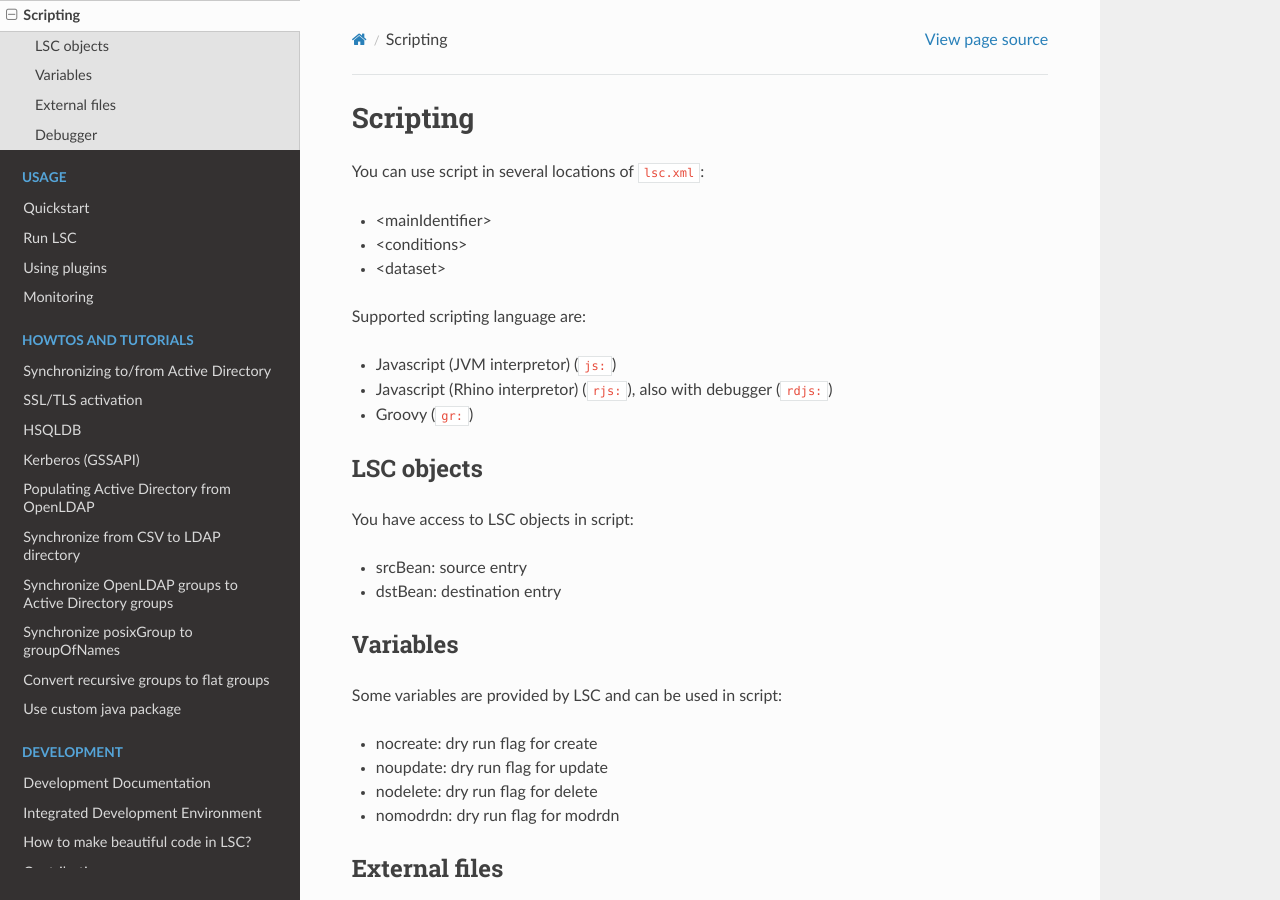
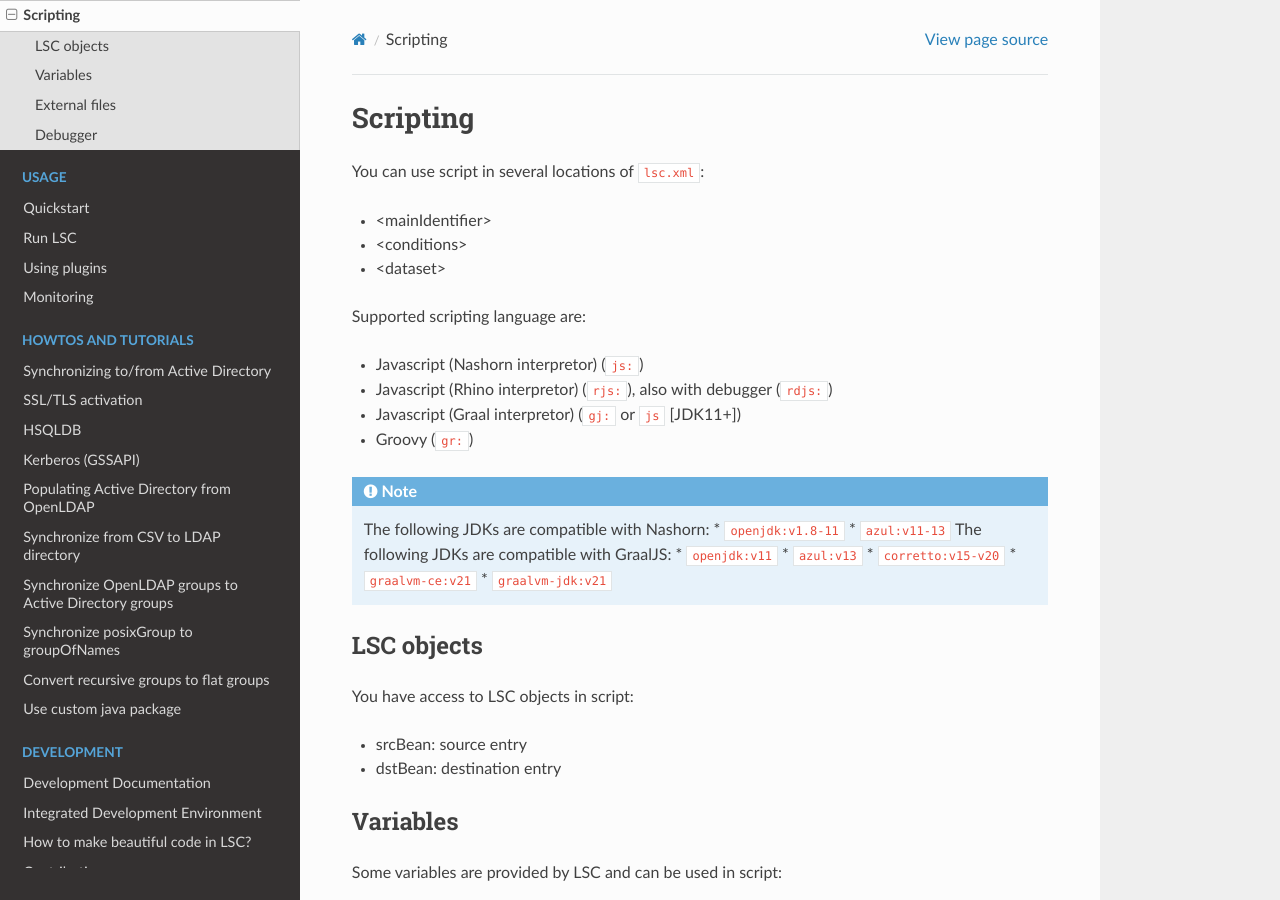
Before and after one commit to lsc-project/documentation, a Sphinx documentation site: the page built from source/scripting.rst, in a window 1280 px wide and 900 px high. Built offline with Sphinx 7.4.7 and the Read the Docs theme 2.0.0, drawn with Linux system fonts in a browser that asks for light colours.

Commit message:
Graal JS interpreter documentation  - Adding list of compatible JDKs for Graal JS interpreter.  - Clarifying JDK versioning for Nashorn.

```diff
--- a/source/scripting.rst
+++ b/source/scripting.rst
@@ -10,9 +10,21 @@
 
 Supported scripting language are:
 
-* Javascript (JVM interpretor) (``js:``)
+* Javascript (Nashorn interpretor) (``js:``)
 * Javascript (Rhino interpretor) (``rjs:``), also with debugger (``rdjs:``)
+* Javascript (Graal interpretor) (``gj:`` or ``js`` [JDK11+])
 * Groovy (``gr:``)
+
+.. note::
+   The following JDKs are compatible with Nashorn:
+   * ``openjdk:v1.8-11``
+   * ``azul:v11-13``
+   The following JDKs are compatible with GraalJS:
+   * ``openjdk:v11``
+   * ``azul:v13``
+   * ``corretto:v15-v20``
+   * ``graalvm-ce:v21``
+   * ``graalvm-jdk:v21``
 
 LSC objects
 ===========
```
